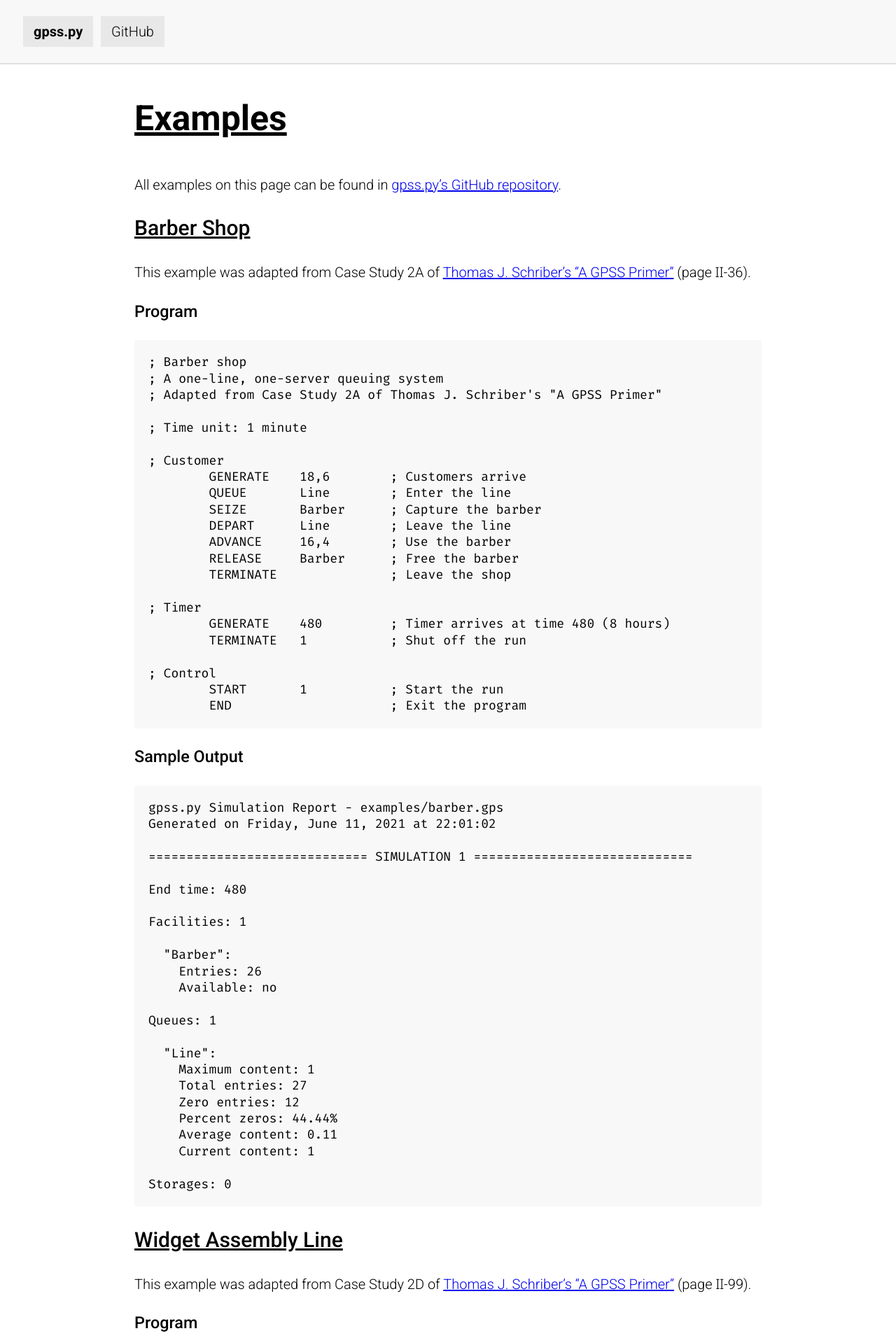
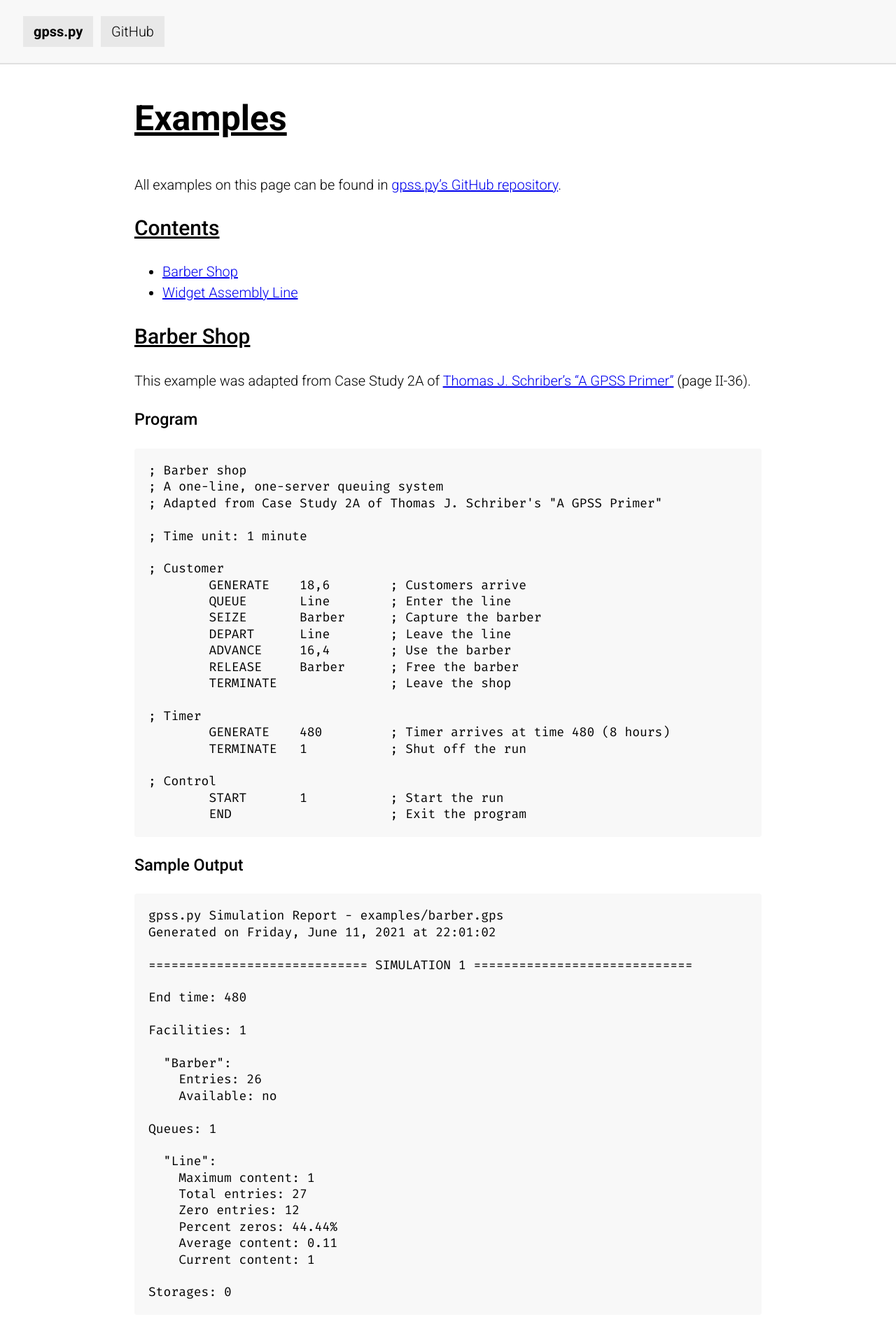
Before and after one commit to martendo/gpss.py, a Jekyll site: the page built from docs/examples.md, in a window 1280 px wide. Shown: the top 1912 px of the page at 70% size. Built offline with Jekyll 4.4.1, drawn with Linux system fonts in a browser that asks for light colours.

Commit message:
Add contents list to examples page

```diff
--- a/docs/examples.md
+++ b/docs/examples.md
@@ -7,6 +7,10 @@ layout: default
 # Examples
 All examples on this page can be found in
 [gpss.py's GitHub repository][examples source]{:target="_blank"}.
+
+## Contents
+- [Barber Shop](#barber-shop)
+- [Widget Assembly Line](#widget-assembly-line)
 
 ## Barber Shop
 This example was adapted from Case Study 2A of
```
